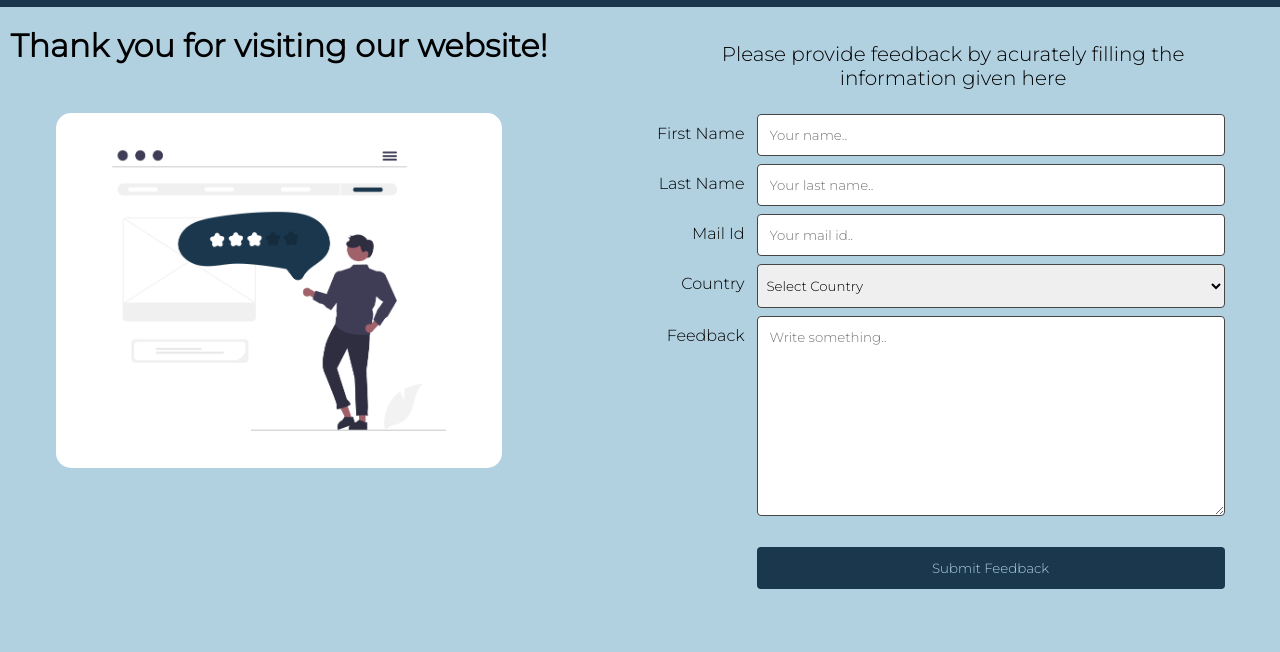
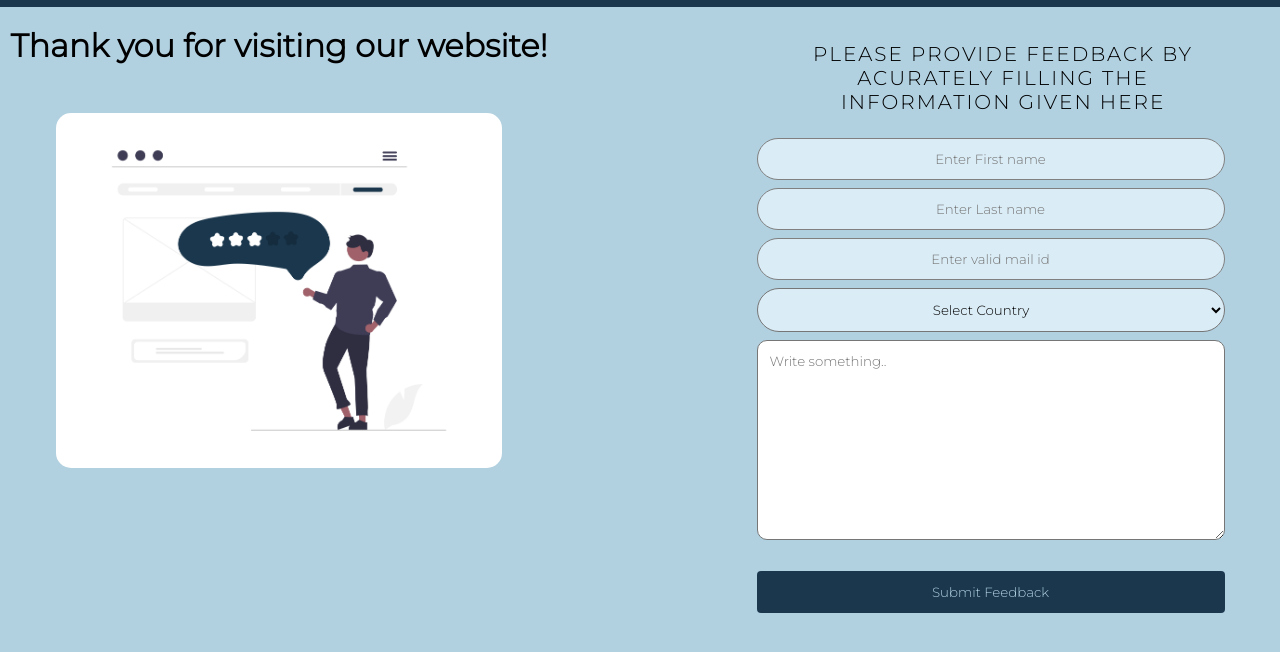
Before and after one commit to prajwalsuvarna/Morse-code-Generator, a plain HTML site: page pages/feedback.html in a window 1280 px wide. Shown: the part 62-714 px from the top of the page. Drawn offline with Linux system fonts and the light colour scheme.

Commit message:
Imporved feedback page ui

```diff
--- a/pages/feedback.html
+++ b/pages/feedback.html
@@ -44,49 +44,49 @@
           <form>
             <div class="row">
               <div class="col-25">
-                <label for="fname">First Name</label>
+
               </div>
               <div class="col-75">
                 <input
                   type="text"
                   id="fname"
                   name="firstname"
-                  placeholder="Your name.."
+                  placeholder="Enter First name"
                   required
                 />
               </div>
             </div>
             <div class="row">
               <div class="col-25">
-                <label for="lname">Last Name</label>
+
               </div>
               <div class="col-75">
                 <input
                   type="text"
                   id="lname"
                   name="lastname"
-                  placeholder="Your last name.."
+                  placeholder="Enter Last name"
                   required
                 />
               </div>
             </div>
             <div class="row">
               <div class="col-25">
-                <label for="email">Mail Id</label>
+
               </div>
               <div class="col-75">
                 <input
                   type="email"
                   id="email"
                   name="mailid"
-                  placeholder="Your mail id.."
+                  placeholder="Enter valid mail id"
                   required
                 />
               </div>
             </div>
             <div class="row">
               <div class="col-25">
-                <label for="country">Country</label>
+
               </div>
               <div class="col-75">
                 <select id="country" name="country" required>
@@ -103,7 +103,7 @@
             </div>
             <div class="row">
               <div class="col-25">
-                <label for="feed_back">Feedback</label>
+
               </div>
               <div class="col-75">
                 <textarea
--- a/stylesheets/feedbackstyle.css
+++ b/stylesheets/feedbackstyle.css
@@ -16,14 +16,17 @@ form {
   padding: 1rem;
   /* height: 100vh; */
 }
-
+input {
+background-color:#daecf6;
+border-radius: 25px;
+border: 1px solid grey;
+text-align: center;
+}
 input[type="text"],
 select,
 textarea {
   width: 100%;
   padding: 12px;
-  border: 1px solid rgb(70, 68, 68);
-  border-radius: 4px;
   resize: vertical;
 }
 
@@ -32,11 +35,12 @@ select,
 textarea {
   width: 100%;
   padding: 12px;
-  border: 1px solid rgb(70, 68, 68);
-  border-radius: 4px;
   resize: vertical;
 }
-
+input:hover,#country:hover
+{
+  background-color:#bce1f5;
+}
 label {
   padding: 12px 12px 12px 0;
   display: inline-block;
@@ -60,7 +64,7 @@ input[type="submit"]:hover {
 
 .container {
   border-radius: 5px;
-  background-color: #f2f2f2;
+  background-color: #b3b1b1;
 }
 
 .col-25 {
@@ -110,12 +114,16 @@ input[type="submit"]:hover {
 
 .option-class {
   color: black;
+
 }
 
 #country {
+  text-align: center;
   cursor: pointer;
   padding-left: 5px;
   color: black;
+  background-color:#daecf6;
+  border-radius: 25px;
 }
 
 .feedback-image {
@@ -130,3 +138,15 @@ input[type="submit"]:hover {
   padding-right: 7%;
   font-size: 20px;
 }
+.feedback-boxes p
+{
+text-align: center;
+margin-left: 100px;
+text-transform: uppercase;
+letter-spacing:2px ;
+}
+
+textarea
+{
+  border-radius: 10px;
+}
```
